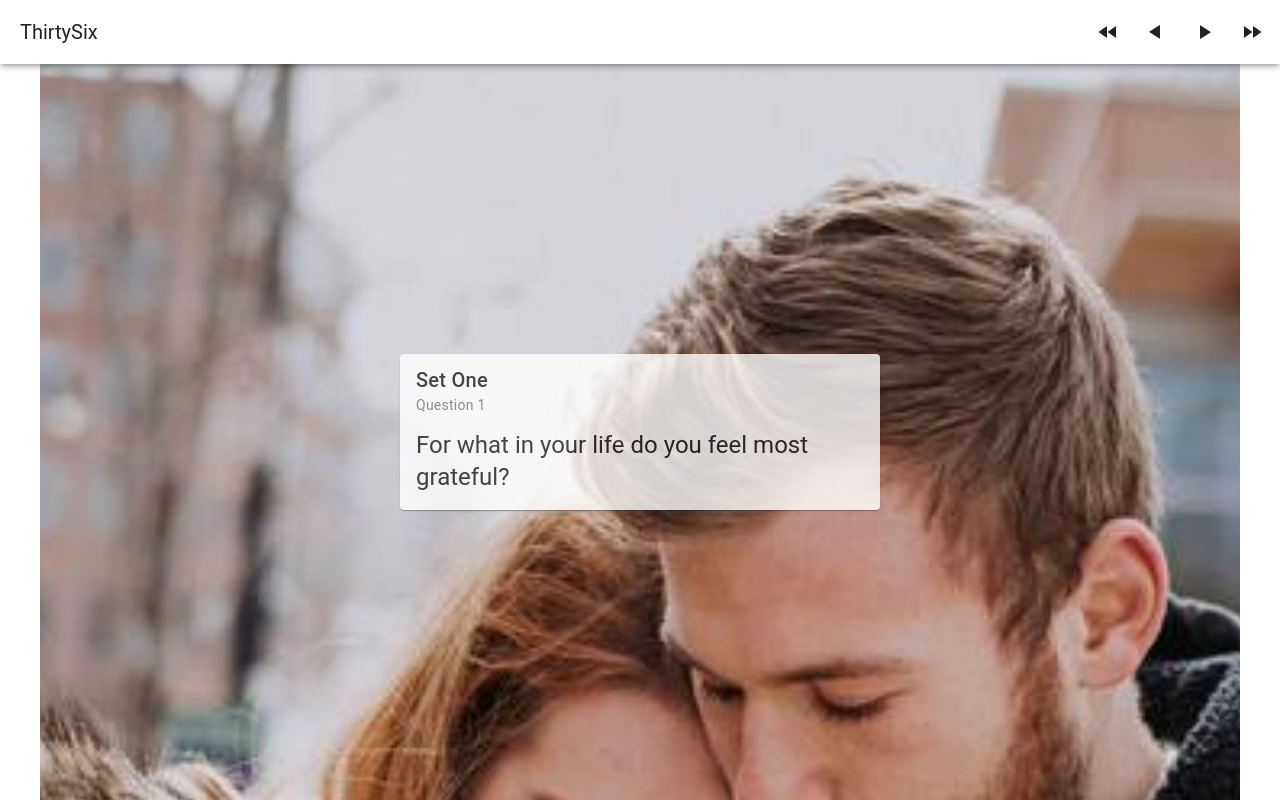
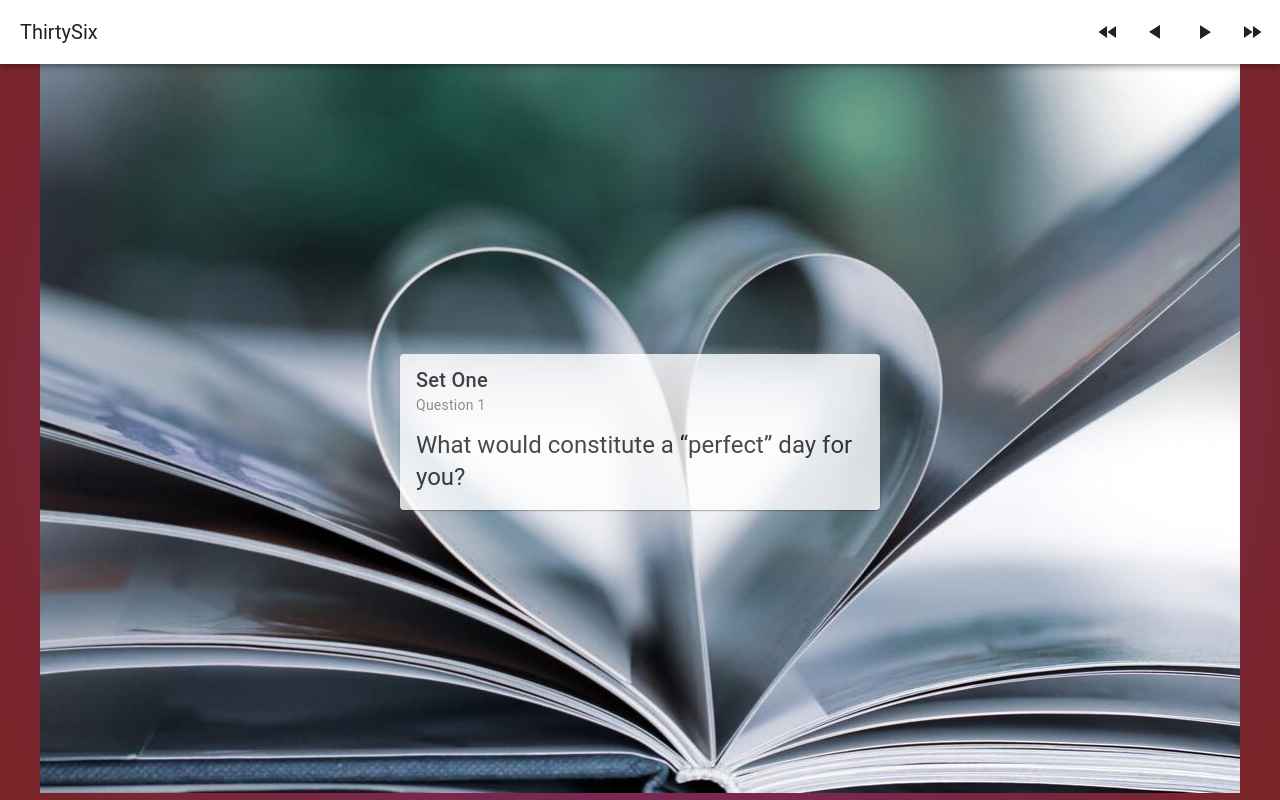
Before and after one commit to rlindner81/thirtysix, a Vue app: page / in a window 1280 px wide. Built offline with nearby package versions, Linux system fonts and the light colour scheme.

Commit message:
more shenanigans

```diff
--- a/src/App.vue
+++ b/src/App.vue
@@ -7,14 +7,17 @@
       <v-btn icon="mdi-fast-forward" @click="nextSet"></v-btn>
     </v-app-bar>
 
-    <v-main>
-      <v-container
-        class="fill-height"
+    <v-main style="background: radial-gradient(circle, rgba(121, 43, 129, 1) 0%, rgba(121, 37, 37, 1) 100%)">
+      <v-layout
         :style="{
-          background: 'url(\'images/' + setBackgrounds[setIndex] + '\') no-repeat top center fixed',
-          backgroundSize: 'cover',
+          background: 'url(\'images/' + setBackgrounds[setIndex] + '\') no-repeat center center fixed',
+          backgroundSize: 'inherit',
+          height: '100%',
+          margin: '0 auto',
+          maxWidth: '1200px',
         }"
       >
+        <v-container class="fill-height">
           <v-card
             style="opacity: 0.8"
             class="mx-auto"
@@ -30,6 +33,7 @@
             </v-card-text>
           </v-card>
         </v-container>
+      </v-layout>
     </v-main>
   </v-app>
 </template>
@@ -59,10 +63,8 @@ const setBackgrounds = shuffle([
   "gaspar-zaldo-Z9NAI0mf1KA-unsplash-xs.jpg",
   "heather-mount-8c3zjKrkkBA-unsplash-xs.jpg",
   "jacob-rank-pGKyqck99cg-unsplash-xs.jpg",
-  "joanna-nix-walkup-uFPPaoocQFI-unsplash-xs.jpg",
   "jonathan-borba-KvMBOln0_u8-unsplash-xs.jpg",
   "kenny-eliason-n2VvngfbXtU-unsplash-xs.jpg",
-  "kristina-litvjak-FO18LpXMlvk-unsplash-xs.jpg",
   "margarida-afonso-AkbqqbAV1lU-unsplash-xs.jpg",
   "morgan-sessions-6fDYNGgjqpM-unsplash-xs.jpg",
   "sandy-millar-JQlZccfmCgQ-unsplash-xs.jpg",
```
Also changed, not shown: public/images/joanna-nix-walkup-uFPPaoocQFI-unsplash-xs.jpg (deleted), public/images/kristina-litvjak-FO18LpXMlvk-unsplash-xs.jpg (deleted). Lines whose indentation alone changed are shown as unchanged.
